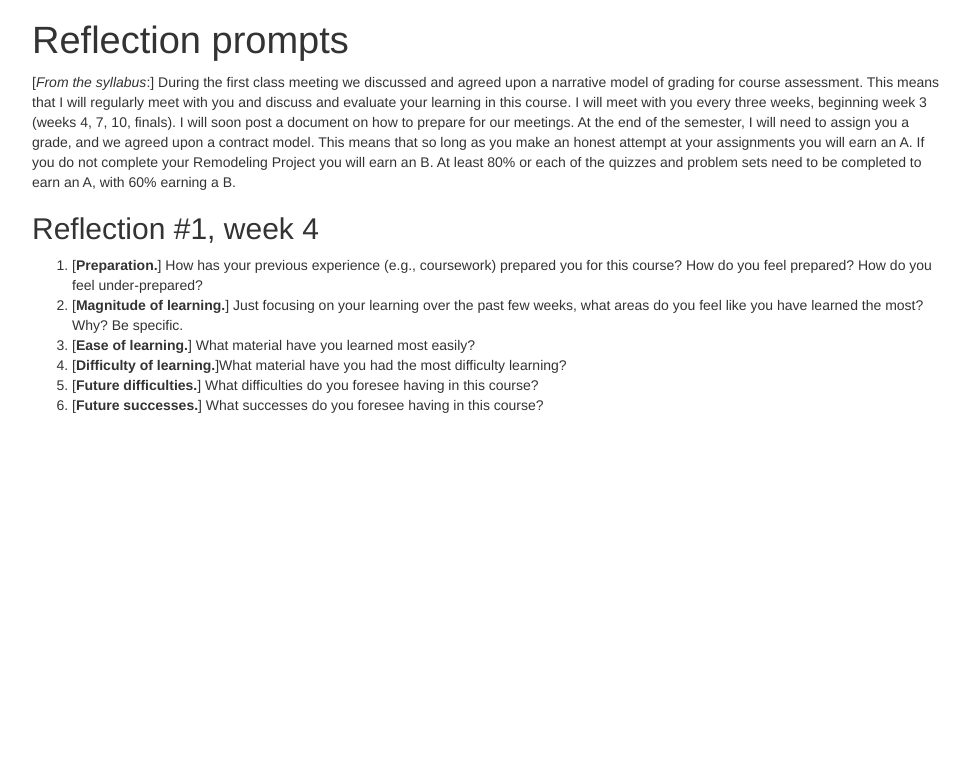
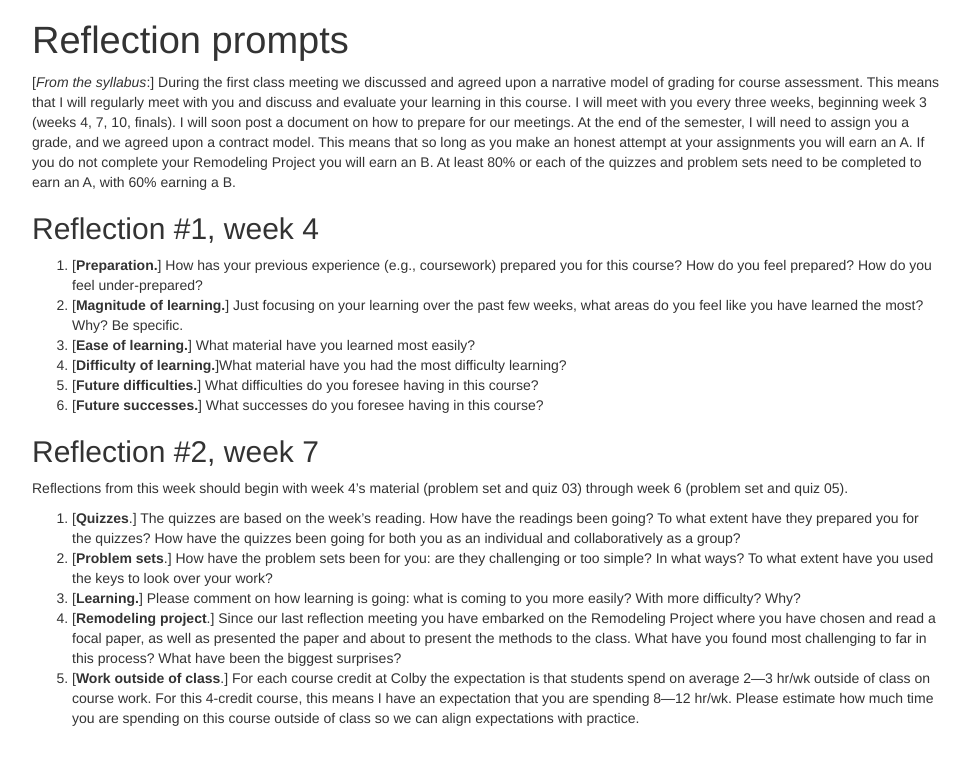
Before and after one commit to ColbyEcology/colbyecology.github.io, a Jekyll site: the page Misc/Reflection.html, which Jekyll copies as it is, in a window 1280 px wide. Shown: the top 765 px of the page, without its empty margins (153-1123 px from the left). Built offline with Jekyll 4.4.1, drawn with Linux system fonts in a browser that asks for light colours.

Commit message:
reflection 2

```diff
--- a/Misc/Reflection.html
+++ b/Misc/Reflection.html
@@ -389,15 +389,36 @@ foresee having in this course?</li>
 <li>[<strong>Future successes.</strong>] What successes do you foresee
 having in this course?</li>
 </ol>
+</div>
+<div id="reflection-2-week-7" class="section level2">
+<h2>Reflection #2, week 7</h2>
+<p>Reflections from this week should begin with week 4’s material
+(problem set and quiz 03) through week 6 (problem set and quiz 05).</p>
+<ol style="list-style-type: decimal">
+<li>[<strong>Quizzes</strong>.] The quizzes are based on the week’s
+reading. How have the readings been going? To what extent have they
+prepared you for the quizzes? How have the quizzes been going for both
+you as an individual and collaboratively as a group?</li>
+<li>[<strong>Problem sets</strong>.] How have the problem sets been for
+you: are they challenging or too simple? In what ways? To what extent
+have you used the keys to look over your work?</li>
+<li>[<strong>Learning.</strong>] Please comment on how learning is
+going: what is coming to you more easily? With more difficulty?
+Why?</li>
+<li>[<strong>Remodeling project</strong>.] Since our last reflection
+meeting you have embarked on the Remodeling Project where you have
+chosen and read a focal paper, as well as presented the paper and about
+to present the methods to the class. What have you found most
+challenging to far in this process? What have been the biggest
+surprises?</li>
+<li>[<strong>Work outside of class</strong>.] For each course credit at
+Colby the expectation is that students spend on average 2—3 hr/wk
+outside of class on course work. For this 4-credit course, this means I
+have an expectation that you are spending 8—12 hr/wk. Please estimate
+how much time you are spending on this course outside of class so we can
+align expectations with practice.</li>
+</ol>
 <!---
-## Reflection #2, week 7
-Reflections from this week should begin with week 4's material (problem set and quiz 03) through week 6 (the shortened week of break with no quiz/problem set).
-
-1. [**Quizzes**.] The quizzes are based on the week's reading. How have the readings been going? To what extent have they prepared you for the quizzes? How have the quizzes been going for both you as an individual and collaboratively as a group?
-2. [**Problem sets**.] How have the problem sets been for you: are they challenging or too simple? In what ways? How has collaboration been working out? To what extent have you used the keys to look over your work?
-3. [**Learning.**] Please comment on how learning is going: what is coming to you more easily? With more difficulty? why?
-4. [**Remodeling project**.] Since our last reflection meeting you have embarked on the Remodeling Project where you have chosen and read a focal paper, as well as presented the paper and methods to the class. What have you found most challenging to far in this process? What have been the biggest surprises?
-5. [**Work outside of class**.] For each course credit at Colby the expectation is that students spend on average 2—3 hr/wk outside of class on course work. For this 4-credit course, this means I have an expectation that you are spending 8—12 hr/wk. Please estimate how much time you are spending on this course outside of class so we can align expectations with practice.
 
 ## Reflection #3, week 12
 
```
Also changed, not shown: Schedule.md (+2 -2 lines).
